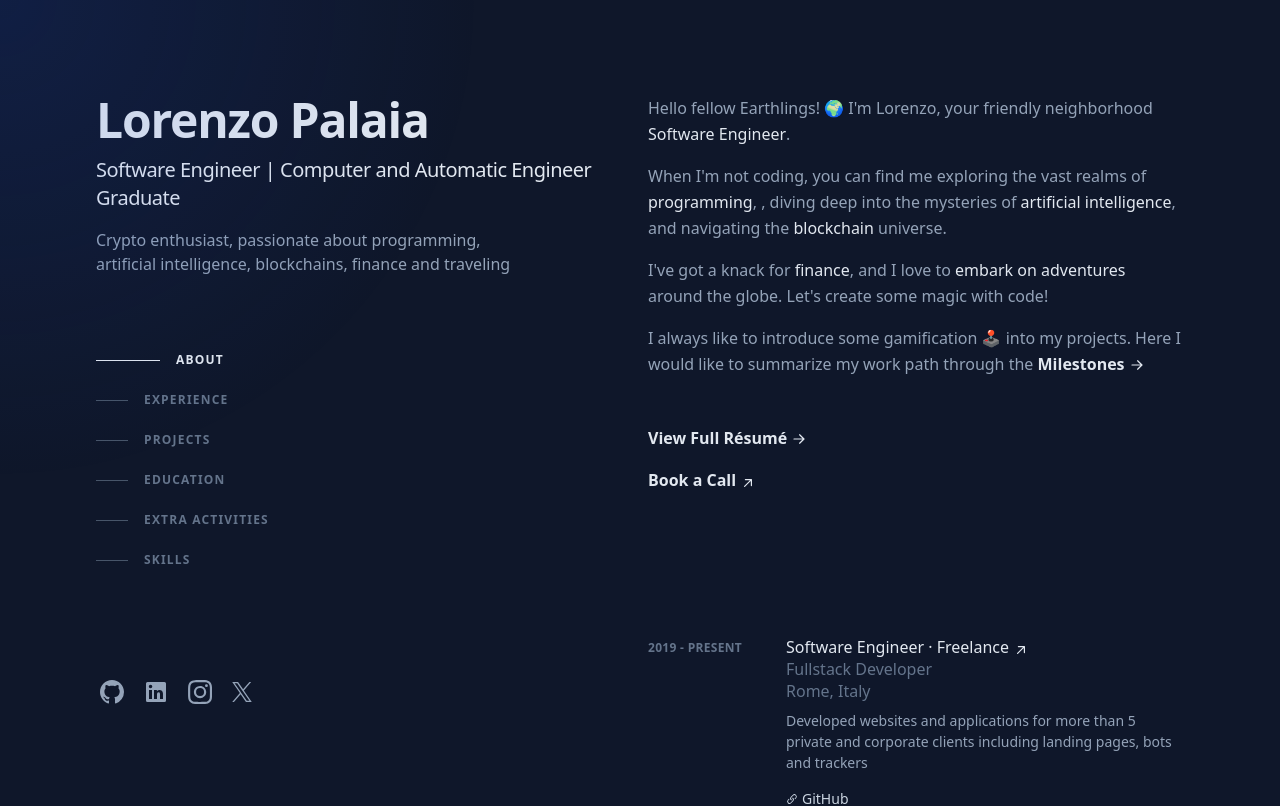
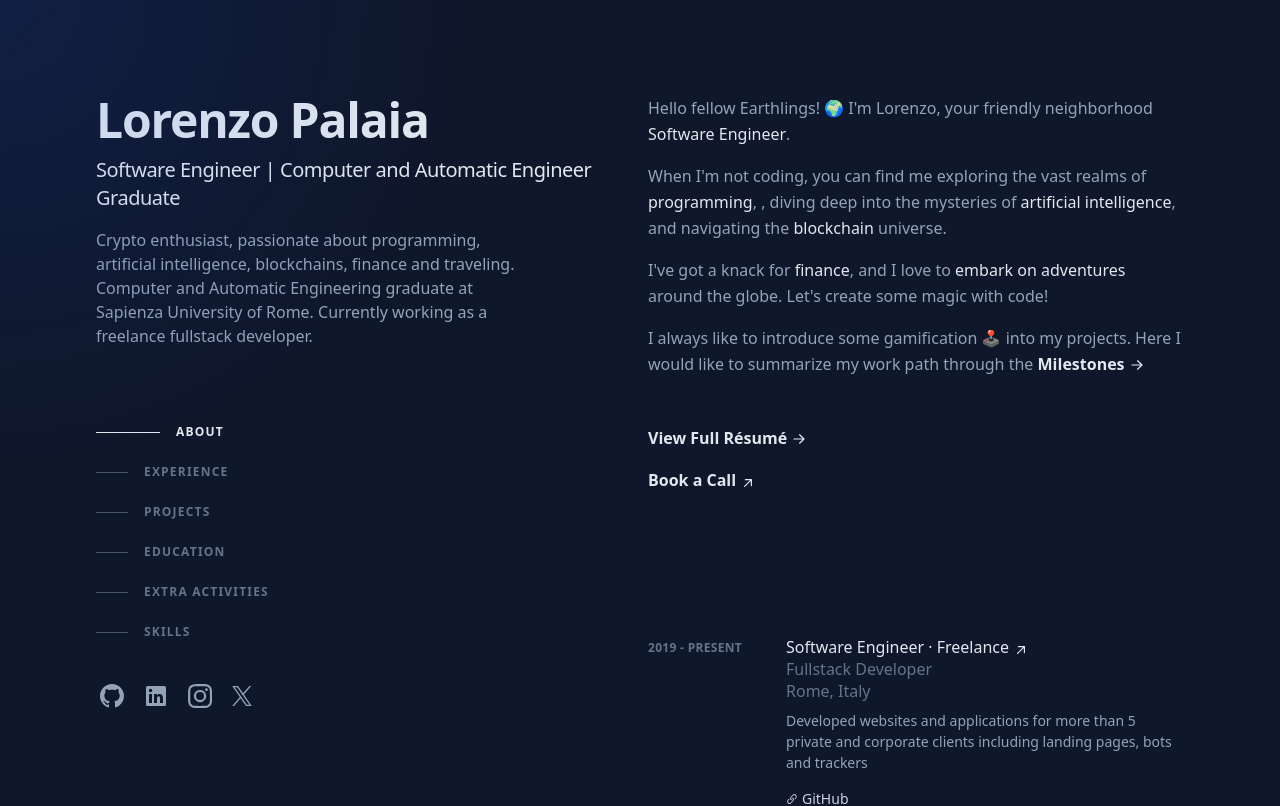
Before and after one commit to lorenzopalaia/lorenzopalaia.com, a Next.js app: page / in a window 1280 px wide. Shown: the top 806 px of the page. Built offline with nearby package versions, Linux system fonts and the light colour scheme; no server answers.

Commit message:
SEO: description

```diff
--- a/config.ts
+++ b/config.ts
@@ -3,7 +3,7 @@ const config = {
     name: "Lorenzo Palaia",
     title: "Software Engineer | Computer and Automatic Engineer Graduate",
     description:
-      "Crypto enthusiast, passionate about programming, artificial intelligence, blockchains, finance and traveling",
+      "Crypto enthusiast, passionate about programming, artificial intelligence, blockchains, finance and traveling. Computer and Automatic Engineering graduate at Sapienza University of Rome. Currently working as a freelance fullstack developer.",
   },
   navigation: [
     { name: "About", id: "about" },
--- a/libs/seo.tsx
+++ b/libs/seo.tsx
@@ -20,9 +20,9 @@ export const getSEOTags = ({
 } = {}) => {
   return {
     // up to 50 characters (what does your app do for the user?) > your main should be here
-        title: title || config.hero.name,
+    title: title || config.hero.title,
     // up to 160 characters (how does your app help the user?)
-        description: description || config.hero.title,
+    description: description || config.hero.description,
     // some keywords separated by commas. by default it will be your app name
     keywords: keywords || [config.hero.name],
     applicationName: config.hero.name,
```
Also changed, not shown: 1 other file (tests, documents, lock files or other folders). Lines whose indentation alone changed are shown as unchanged.
